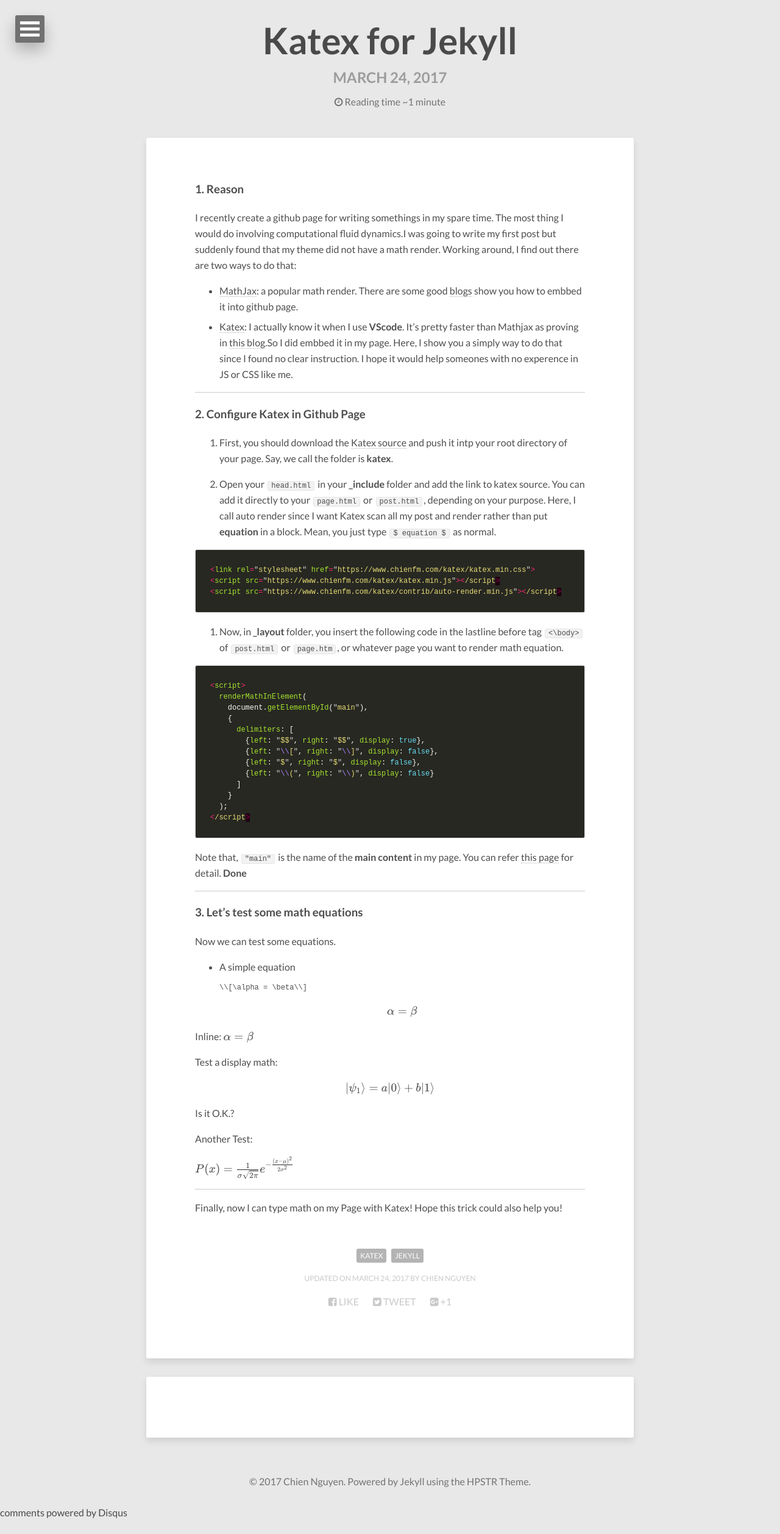
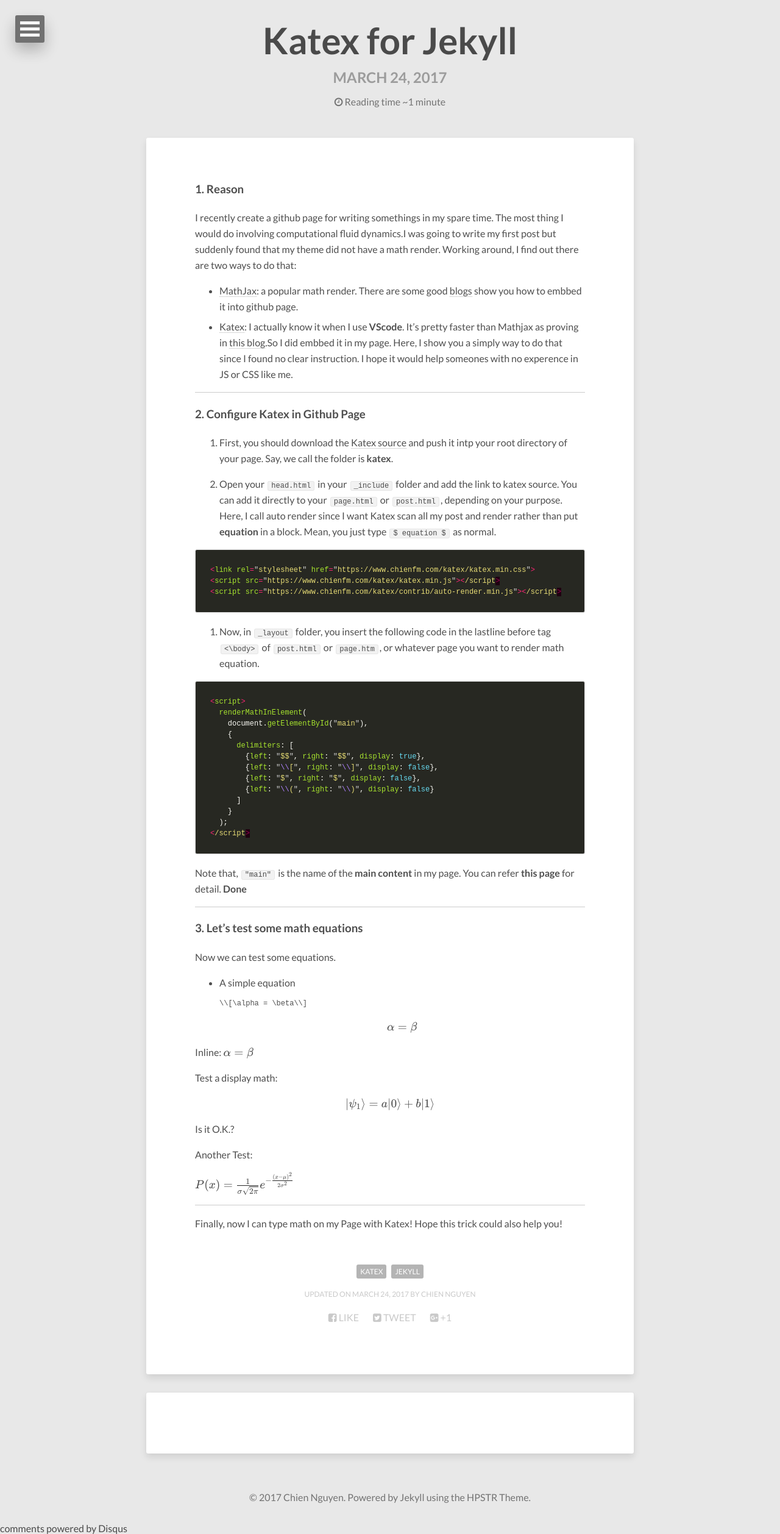
Before and after one commit to chienfm/chienfm.github.io, a Jekyll site: the page built from _posts/2017-03-24-Katex-for-Jekyll.md, in a window 1280 px wide. Shown: the whole page at 61% size. Built offline with Jekyll 4.4.1, drawn with Linux system fonts in a browser that asks for light colours; nearby versions of some CDN libraries; comment, search, counter and statistics services are not loaded; before the commit the page ends 2490 px from its top, so only the background shows below that.

````diff
--- a/_posts/2017-03-24-Katex-for-Jekyll.md
+++ b/_posts/2017-03-24-Katex-for-Jekyll.md
@@ -21,7 +21,7 @@ I recently create a github page for writing somethings in my spare time. The mos
 
 1. First, you should download the [Katex source](https://github.com/khan/katex/releases) and push it intp your root directory of your page. Say, we call the folder is **katex**.
 
-2. Open your `head.html` in your **_include** folder and add the link to katex source. You can add it directly to your `page.html` or `post.html`, depending on your purpose. Here, I call auto render since I want Katex scan all my post and render rather than put **equation** in a block. Mean, you just type `$ equation $` as normal.
+2. Open your `head.html` in your `_include` folder and add the link to katex source. You can add it directly to your `page.html` or `post.html`, depending on your purpose. Here, I call auto render since I want Katex scan all my post and render rather than put **equation** in a block. Mean, you just type `$ equation $` as normal.
 
 ```javascript
 <link rel="stylesheet" href="{{ site.url }}/katex/katex.min.css">
@@ -29,7 +29,7 @@ I recently create a github page for writing somethings in my spare time. The mos
 <script src="{{ site.url }}/katex/contrib/auto-render.min.js"></script>
 ```
 
-3. Now, in **_layout** folder, you insert the following code in the lastline before tag `<\body>` of `post.html` or `page.htm`, or whatever page you want to render math equation.
+3. Now, in `_layout` folder, you insert the following code in the lastline before tag `<\body>` of `post.html` or `page.htm`, or whatever page you want to render math equation.
 
 ```javascript
 <script>
@@ -47,7 +47,7 @@ I recently create a github page for writing somethings in my spare time. The mos
 </script>
 ```
 
-Note that, `"main"` is the name of the **main content** in my page. You can refer [this page](https://github.com/Khan/KaTeX/tree/master/contrib/auto-render) for detail. **Done**
+Note that, `"main"` is the name of the **main content** in my page. You can refer **[this page](https://github.com/Khan/KaTeX/tree/master/contrib/auto-render)** for detail. **Done**
 
 ---
 ### 3. Let's test some math equations
````
